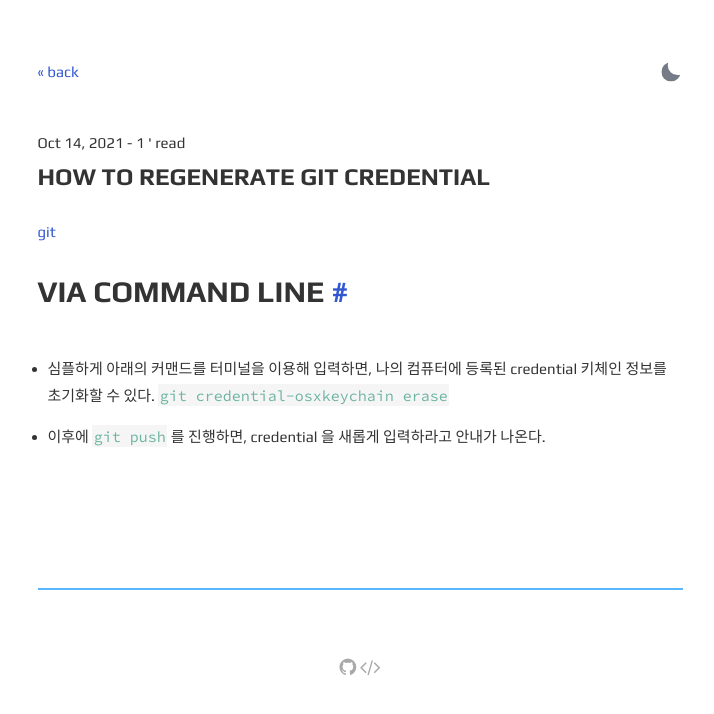
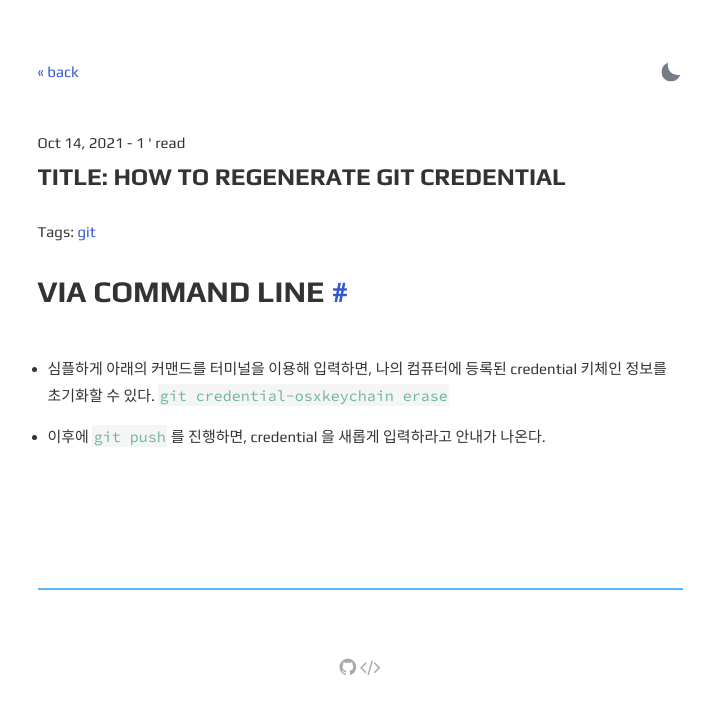
Before and after one commit to yebinable/yebinable.github.io.1, a Jekyll site: the page built from _posts/2021-10-14-How-to-Regenerate-Git-Credential.md, in a window 1280 px wide. Shown: the top 714 px of the page, without its empty margins (280-994 px from the left). Built offline with Jekyll 4.4.1, drawn with Linux system fonts in a browser that asks for light colours.

Commit message:
Post css changed

```diff
--- a/_layouts/post.html
+++ b/_layouts/post.html
@@ -13,8 +13,9 @@
   {% assign minute=content | number_of_words | divided_by: 265 | plus: 1 %}
   <time datetime="{{ page.date | date_to_xmlschema }}">{{ page.date | date: "%b %-d, %Y" }} -
     {% if page.minute %} {{ page.minute }} {% else %} {{ minute }} {% endif %}' read</time>
-  <h1 class="title">{{ page.title }}</h1>
+  <h1 class="title">Title: {{ page.title }}</h1>
   <span class="meta">
+    Tags:
     {% for tag in page.tags %}
     <a href="{{ site.url }}{{ site.baseurl }}/tag/{{tag}}">{{tag}}</a>{% unless forloop.last %}, {% endunless %}{% endfor %}</span>
   {{ content }}
```
